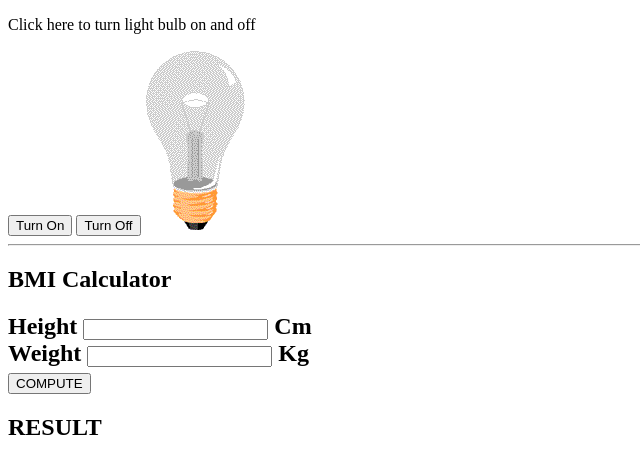
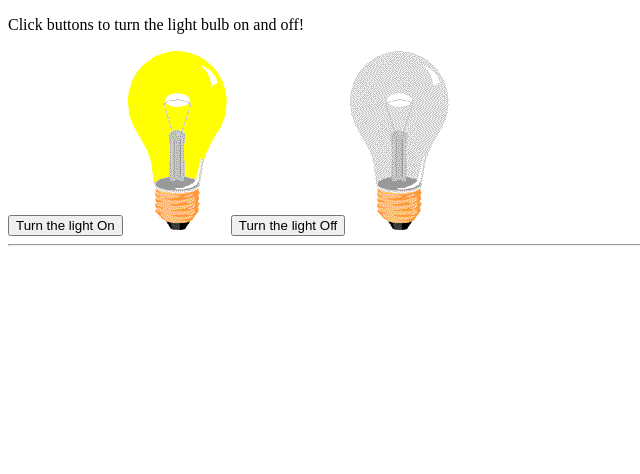
Before and after one commit to DianaNkoy/COHORT9, a plain HTML site: page week3/Javascript/index.html in a window 1280 px wide. Shown: the whole page, without its empty margins (0-640 px from the left). Drawn offline with Linux system fonts and the light colour scheme.

Commit message:
light bulb javascript

```diff
--- a/week3/Javascript/index.html
+++ b/week3/Javascript/index.html
@@ -8,38 +8,18 @@
 </head>
 <body>
     <div>
-        <p> Click here to turn light bulb on and off </p>
-    </div>
-        <button> Turn On</button>
-        <button> Turn Off</button>
+     <p> Click buttons to turn the light bulb on and off! </p>
+     </div>
+     <!-- buttons -->
+    <button onclick="turnOn()" > Turn the light On</button>
+    <img src="pic_bulbon.gif" alt="" id="lightbulb">
+    <button onclick="turnOff()"> Turn the light Off</button>
+    <img src="pic_bulboff.gif" alt="" id="lightbulb">
 
-    <img src="pic_bulboff.gif" alt="" id="lightbulb">
+    <!-- break tag -->
 <hr>
-<!-- this is a comment about-->
-<head>
-    <meta charset="UTF-8">
-    <meta http-equiv="X-UA-Compatible" content="IE=edge">
-    <meta name="viewport" content="width=device-width, initial-scale=1.0">
-    <title>Document</title>
-</head>
-<body>
 
-</body>
-</html>
-<div class="container">
-    <h2> BMI Calculator<h2>
-        <label for="">Height</label>
-        <input type="text" id="height"> Cm <br>
-        <label for="">Weight</label>
-        <input type="text" id="weight"> Kg <br>
-        <button onclick="script()"> COMPUTE</button>
-        <h2> RESULT</h2>
-
-
-</div>
-
-
-
+<!-- javascript-->
 <script src="script.js"></script>
 </body>
 </html>
--- a/week3/Javascript/script.js
+++ b/week3/Javascript/script.js
@@ -1,5 +1,9 @@
-function turnOff () {
-document.getElementById ('lightbuld')
+function turnOn() {
+    console.log("turnOn activated")
+document.getElementById ('lightbulb'). src = "pic_bulbon.gif"
 }
 
-function script
+function turnOff() {
+console.log("turnOff activated")
+document.getElementById('lightbulb').src = "pic_bulboff.gif"
+}
```
